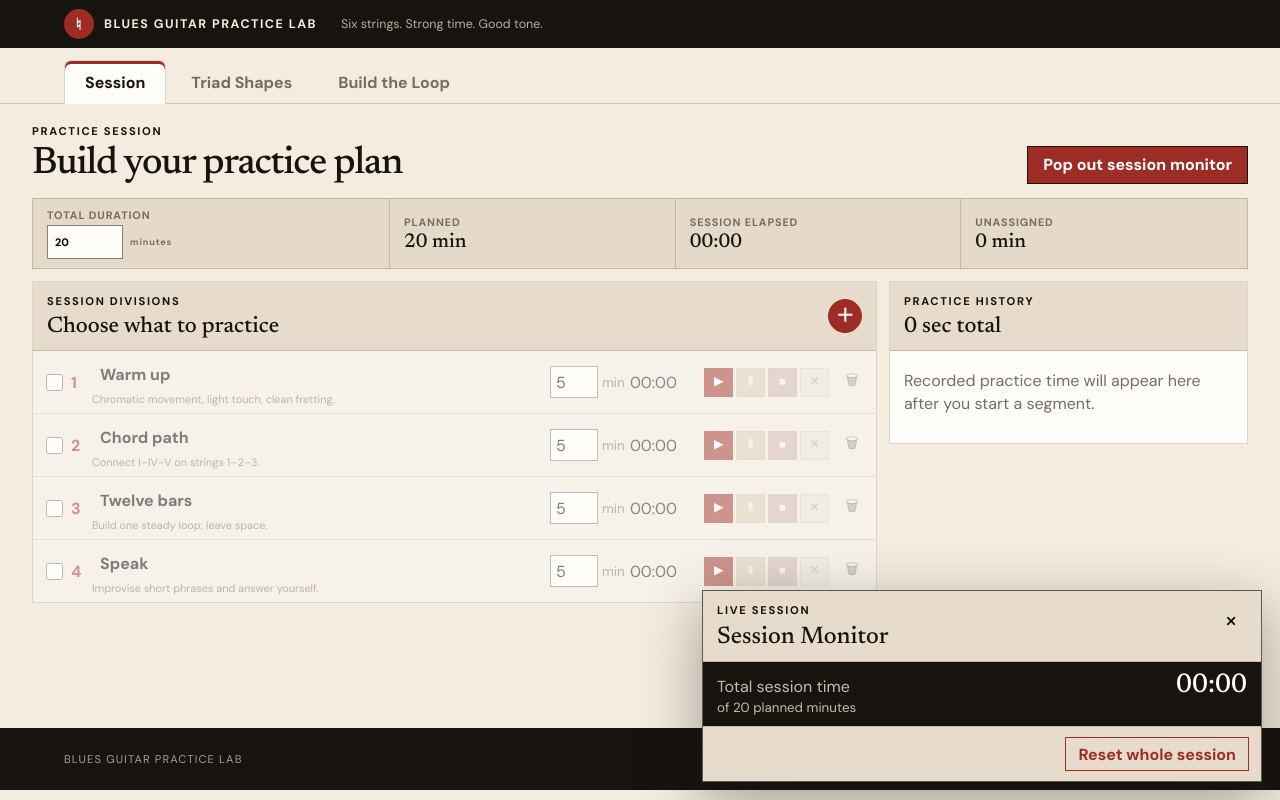
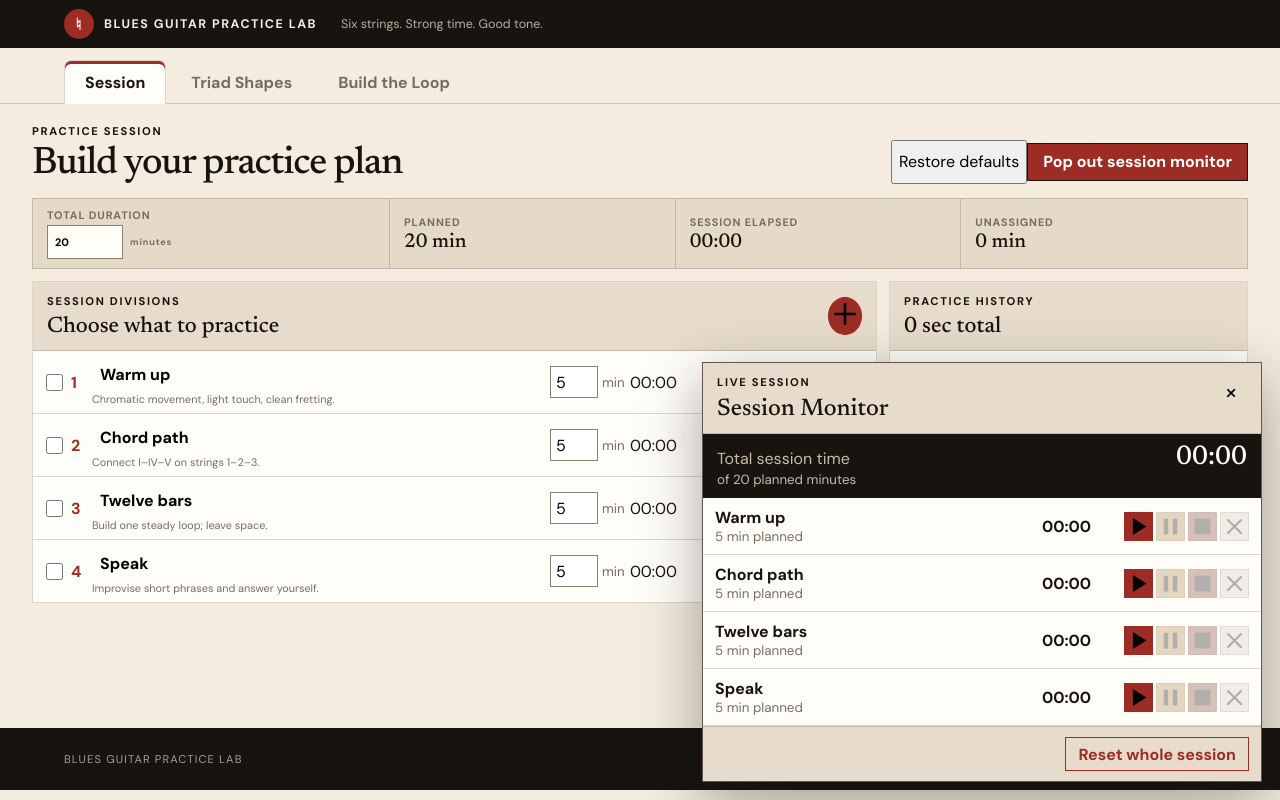
Before and after one commit to flyfisher1952/blues-guitar-practice-lab, an Angular app: page / in a window 1280 px wide. Both pictures are taken after a click on the button "Pop out session monitor". Built offline with nearby package versions, Linux system fonts and the light colour scheme; what html-docx-js-typescript would draw is missing.

Commit message:
Use SVG timer icons and completion checkboxes

```diff
--- a/src/app/component/session/session.component.html
+++ b/src/app/component/session/session.component.html
@@ -4,7 +4,10 @@
       <p class="eyebrow">PRACTICE SESSION</p>
       <h1>Build your practice plan</h1>
     </div>
-    <button class="session-monitor-button" type="button" (click)="openMonitor()">Pop out session monitor</button>
+    <div class="session-heading-actions">
+      <button class="restore-defaults-button" type="button" (click)="restoreDefaults()">Restore defaults</button>
+      <button class="session-monitor-button" type="button" (click)="openMonitor()">Pop out session monitor</button>
+    </div>
   </div>
 
   <div class="session-summary-bar">
@@ -30,14 +33,16 @@
           <p class="eyebrow">SESSION DIVISIONS</p>
           <h2 id="segments-heading">Choose what to practice</h2>
         </div>
-        <button class="add-segment-button" type="button" title="Add Segment" aria-label="Add Segment" (click)="openAddSegment()">＋</button>
+        <button class="add-segment-button icon-only-button" type="button" title="Add Segment" aria-label="Add Segment" (click)="openAddSegment()">
+          <svg viewBox="0 0 24 24" aria-hidden="true"><path d="M11 4h2v7h7v2h-7v7h-2v-7H4v-2h7z"/></svg>
+        </button>
       </header>
 
       <div class="segment-editor-list">
         @for (segment of segments; track segment.id; let index = $index) {
-          <div class="segment-editor" [class.disabled]="!segment.enabled">
+          <div class="segment-editor" [class.done]="segment.done">
             <label class="segment-enabled">
-              <input type="checkbox" [checked]="segment.enabled" (change)="toggleSegment(segment, $any($event.target).checked)">
+              <input type="checkbox" [checked]="segment.done" aria-label="Mark segment complete" (change)="toggleDone(segment, $any($event.target).checked)">
               <span class="segment-number">{{ index + 1 }}</span>
             </label>
             <label class="segment-name">
@@ -52,12 +57,22 @@
             </label>
             <time class="segment-elapsed">{{ formatTime(segment.elapsedSeconds) }}</time>
             <div class="segment-inline-controls timer-icon-controls">
-              <button class="timer-start" type="button" title="Start or resume" aria-label="Start or resume" [disabled]="activeSegmentId === segment.id && timerRunning" (click)="startSegment(segment)">▶</button>
-              <button class="timer-pause" type="button" title="Pause" aria-label="Pause" [disabled]="activeSegmentId !== segment.id || !timerRunning" (click)="pauseSegment(segment)">Ⅱ</button>
-              <button class="timer-stop" type="button" title="Stop" aria-label="Stop" [disabled]="activeSegmentId !== segment.id" (click)="stopSegment(segment)">■</button>
-              <button class="timer-clear" type="button" title="Clear elapsed time" aria-label="Clear elapsed time" [disabled]="segment.elapsedSeconds === 0" (click)="resetSegment(segment)">✕</button>
+              <button class="timer-start icon-only-button" type="button" title="Start or resume" aria-label="Start or resume" [disabled]="activeSegmentId === segment.id && timerRunning" (click)="startSegment(segment)">
+                <svg viewBox="0 0 24 24" aria-hidden="true"><path d="M7 4.5v15l12-7.5z"/></svg>
+              </button>
+              <button class="timer-pause icon-only-button" type="button" title="Pause" aria-label="Pause" [disabled]="activeSegmentId !== segment.id || !timerRunning" (click)="pauseSegment(segment)">
+                <svg viewBox="0 0 24 24" aria-hidden="true"><path d="M6 5h4v14H6zm8 0h4v14h-4z"/></svg>
+              </button>
+              <button class="timer-stop icon-only-button" type="button" title="Stop" aria-label="Stop" [disabled]="activeSegmentId !== segment.id" (click)="stopSegment(segment)">
+                <svg viewBox="0 0 24 24" aria-hidden="true"><path d="M5 5h14v14H5z"/></svg>
+              </button>
+              <button class="timer-clear icon-only-button" type="button" title="Clear elapsed time" aria-label="Clear elapsed time" [disabled]="segment.elapsedSeconds === 0" (click)="resetSegment(segment)">
+                <svg viewBox="0 0 24 24" aria-hidden="true"><path d="m6.4 5 5.6 5.6L17.6 5 19 6.4 13.4 12l5.6 5.6-1.4 1.4-5.6-5.6L6.4 19 5 17.6l5.6-5.6L5 6.4z"/></svg>
+              </button>
             </div>
-            <button class="segment-remove" type="button" title="Remove segment" aria-label="Remove segment" (click)="removeSegment(segment)">🗑</button>
+            <button class="segment-remove icon-only-button" type="button" title="Remove segment" aria-label="Remove segment" (click)="removeSegment(segment)">
+              <svg viewBox="0 0 24 24" aria-hidden="true"><path d="M8 4h8l1 2h4v2H3V6h4zm-2 6h12l-1 10H7z"/></svg>
+            </button>
           </div>
         }
       </div>
@@ -152,7 +167,7 @@
       </div>
 
       <div class="monitor-segments">
-        @for (segment of enabledSegments; track segment.id) {
+        @for (segment of segments; track segment.id) {
           <section [class.active]="activeSegmentId === segment.id">
             <div>
               <strong>{{ segment.name }}</strong>
@@ -160,10 +175,18 @@
             </div>
             <time>{{ formatTime(segment.elapsedSeconds) }}</time>
             <div class="monitor-controls timer-icon-controls">
-              <button class="timer-start" type="button" title="Start or resume" aria-label="Start or resume" [disabled]="activeSegmentId === segment.id && timerRunning" (click)="startSegment(segment)">▶</button>
-              <button class="timer-pause" type="button" title="Pause" aria-label="Pause" [disabled]="activeSegmentId !== segment.id || !timerRunning" (click)="pauseSegment(segment)">Ⅱ</button>
-              <button class="timer-stop" type="button" title="Stop" aria-label="Stop" [disabled]="activeSegmentId !== segment.id" (click)="stopSegment(segment)">■</button>
-              <button class="timer-clear" type="button" title="Clear elapsed time" aria-label="Clear elapsed time" [disabled]="segment.elapsedSeconds === 0" (click)="resetSegment(segment)">✕</button>
+              <button class="timer-start icon-only-button" type="button" title="Start or resume" aria-label="Start or resume" [disabled]="activeSegmentId === segment.id && timerRunning" (click)="startSegment(segment)">
+                <svg viewBox="0 0 24 24" aria-hidden="true"><path d="M7 4.5v15l12-7.5z"/></svg>
+              </button>
+              <button class="timer-pause icon-only-button" type="button" title="Pause" aria-label="Pause" [disabled]="activeSegmentId !== segment.id || !timerRunning" (click)="pauseSegment(segment)">
+                <svg viewBox="0 0 24 24" aria-hidden="true"><path d="M6 5h4v14H6zm8 0h4v14h-4z"/></svg>
+              </button>
+              <button class="timer-stop icon-only-button" type="button" title="Stop" aria-label="Stop" [disabled]="activeSegmentId !== segment.id" (click)="stopSegment(segment)">
+                <svg viewBox="0 0 24 24" aria-hidden="true"><path d="M5 5h14v14H5z"/></svg>
+              </button>
+              <button class="timer-clear icon-only-button" type="button" title="Clear elapsed time" aria-label="Clear elapsed time" [disabled]="segment.elapsedSeconds === 0" (click)="resetSegment(segment)">
+                <svg viewBox="0 0 24 24" aria-hidden="true"><path d="m6.4 5 5.6 5.6L17.6 5 19 6.4 13.4 12l5.6 5.6-1.4 1.4-5.6-5.6L6.4 19 5 17.6l5.6-5.6L5 6.4z"/></svg>
+              </button>
             </div>
           </section>
         }
```
